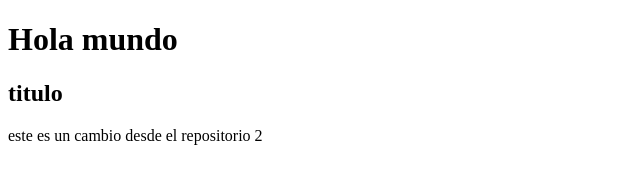
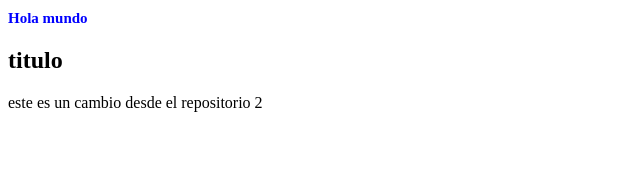
Before and after one commit to Camilo98-97/infosalud-frontend, a plain HTML site: page index.html in a window 1280 px wide. Shown: the whole page, without its empty margins (0-640 px from the left). Drawn offline with Linux system fonts and the light colour scheme.

Commit message:
mis avances con el css

```diff
--- a/index.html
+++ b/index.html
@@ -3,6 +3,7 @@
 <head>
     <meta charset="UTF-8">
     <meta name="viewport" content="width=device-width, initial-scale=1.0">
+    <link rel="stylesheet" href="styles.css">
     <title>Mi primera pagina</title>
 </head>
 <body>
--- /dev/null
+++ b/styles.css
@@ -0,0 +1,4 @@
+h1 {
+    font-size: 15px;
+    color: blue;
+}
```
